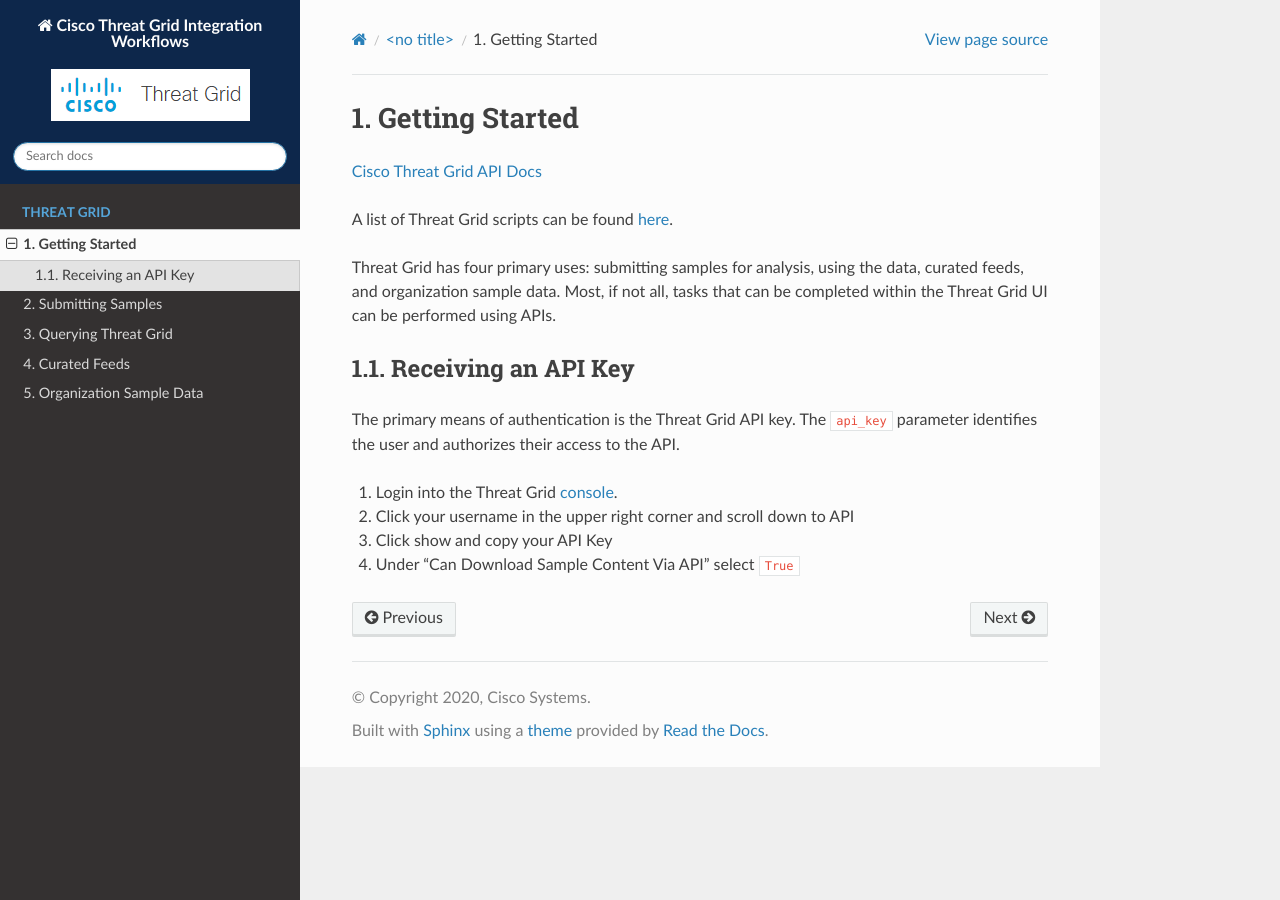
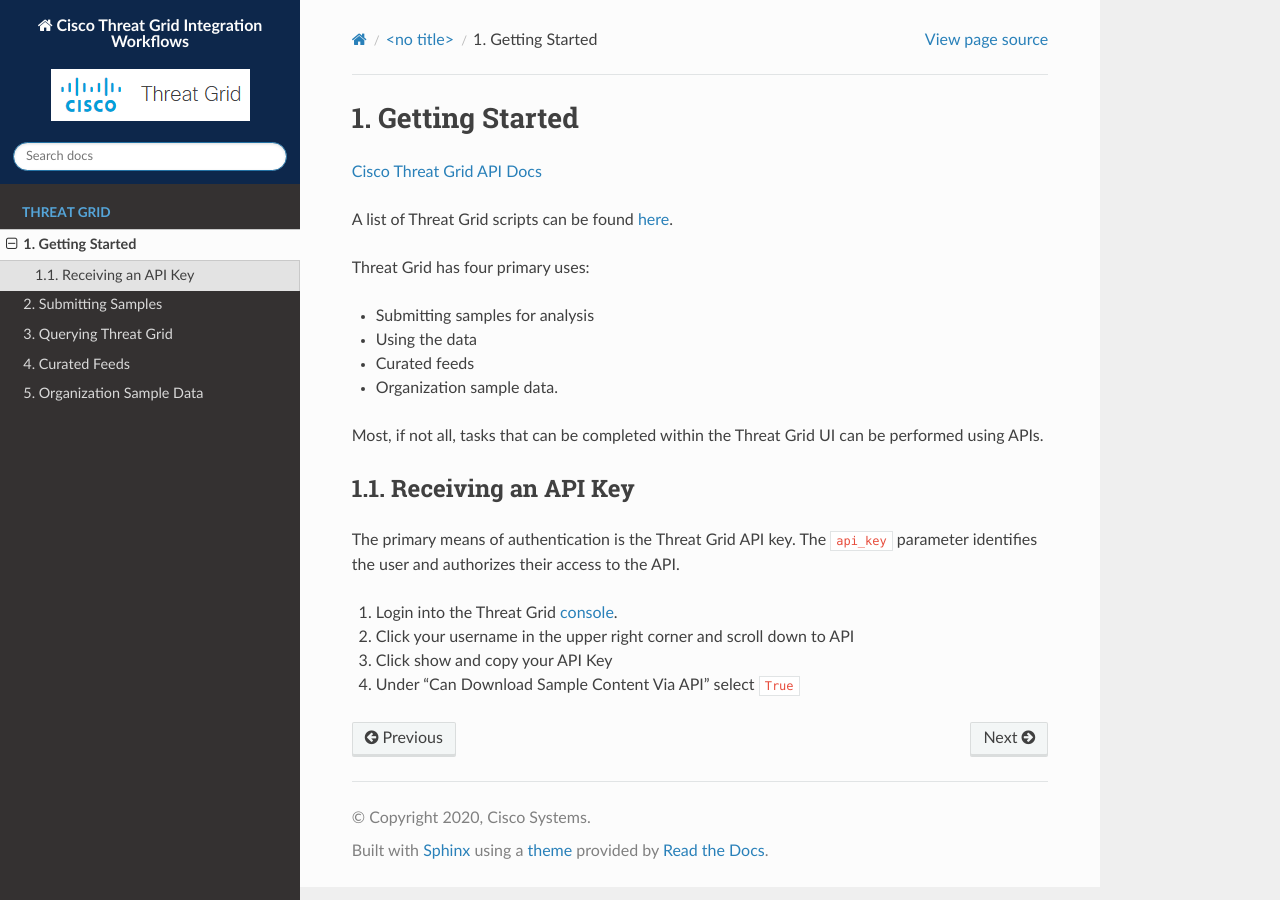
Before and after one commit to CiscoSecurity/tg-00-integration-workflows, a Sphinx documentation site: the page built from docs/source/tg/intro.rst, in a window 1280 px wide. Built offline with Sphinx 7.4.7 and the Read the Docs theme 2.0.0, drawn with Linux system fonts in a browser that asks for light colours.

Commit message:
Small updates in intro and submit

```diff
--- a/docs/source/tg/intro.rst
+++ b/docs/source/tg/intro.rst
@@ -5,8 +5,14 @@
 
 A list of Threat Grid scripts can be found `here <https://github.com/CiscoSecurity/tg-01-basics>`_.
 
-Threat Grid has four primary uses: submitting samples for analysis, using the data, curated feeds, and organization sample
-data. Most, if not all, tasks that can be completed within the Threat Grid UI can be performed using APIs.
+Threat Grid has four primary uses:
+
+- Submitting samples for analysis
+- Using the data
+- Curated feeds
+- Organization sample data.
+
+Most, if not all, tasks that can be completed within the Threat Grid UI can be performed using APIs.
 
 Receiving an API Key
 --------------------
```
Also changed, not shown: docs/source/tg/submit.rst (+21 -0 lines).
